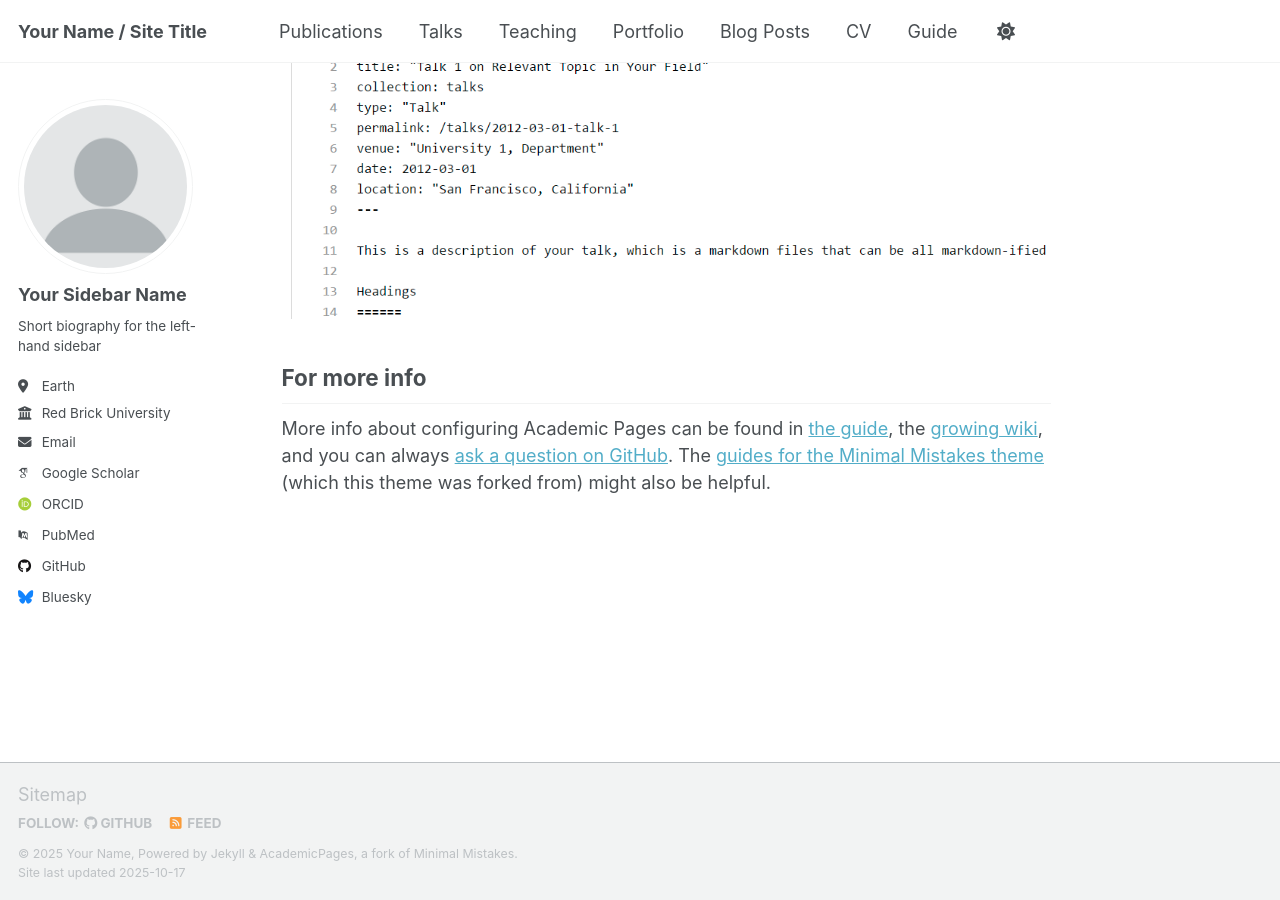
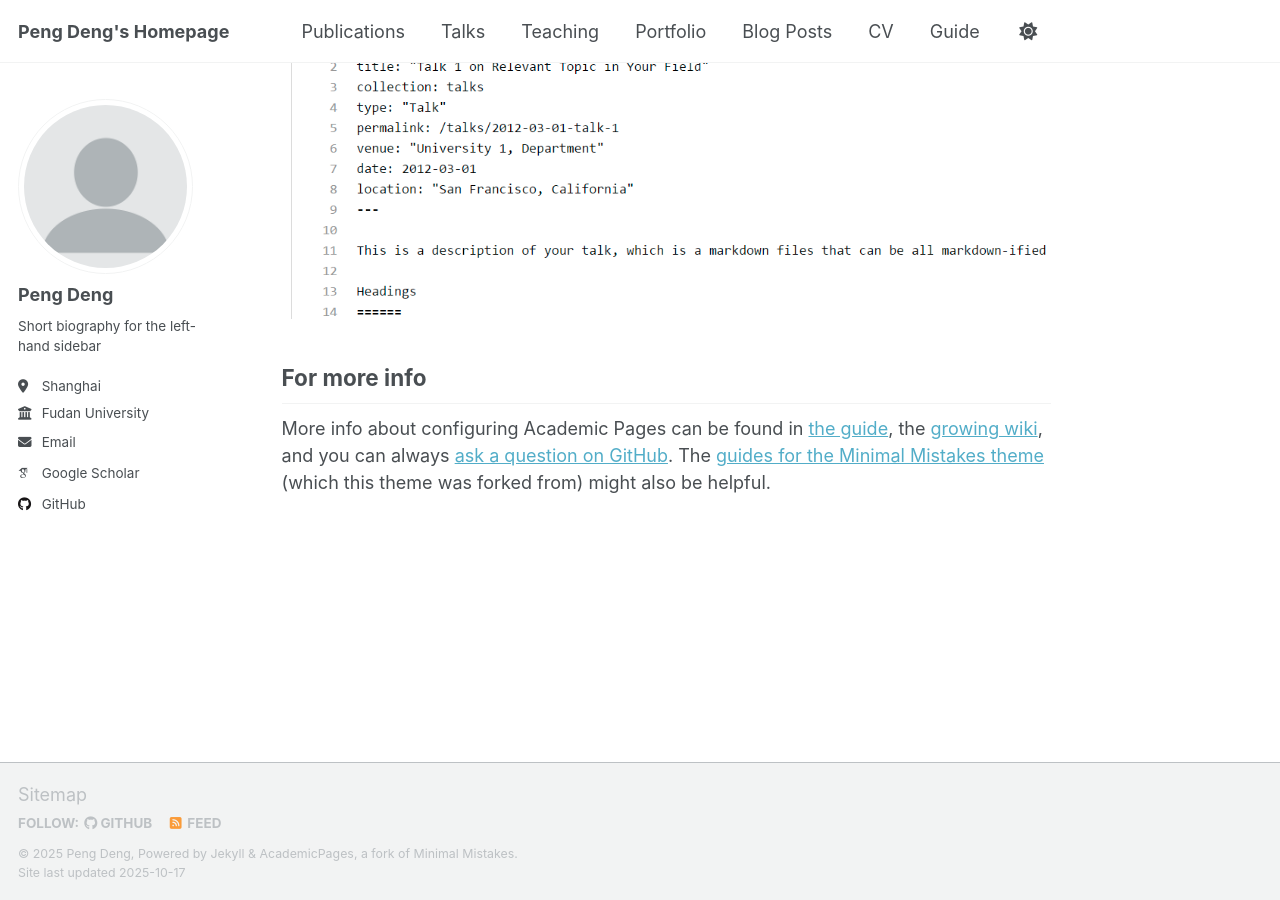
Before and after one commit to pengxdeng/pengxdeng.github.io, a Jekyll site: the page built from _pages/about.md, in a window 1280 px wide and 900 px high, scrolled down 2880 px. Built offline with Jekyll 4.4.1, drawn with Linux system fonts in a browser that asks for light colours; some web fonts are replaced; a script that is not in the unit is left out.

Commit message:
Update _config.yml

```diff
--- a/_config.yml
+++ b/_config.yml
@@ -9,14 +9,14 @@
 # Basic Site Settings
 locale                   : "en-US"
 site_theme               : "default" # Currently available options are "default", "air"
-title                    : "Your Name / Site Title"
+title                    : "Peng Deng's Homepage"
 title_separator          : "-"
-name                     : &name "Your Name"
-description              : &description "Your Name's academic portfolio"   # Update this with a general description of your site, this is the default if not overridden by a page
-url                      : https://academicpages.github.io # The base hostname & protocol for your site e.g. "https://[your GitHub username].github.io",
+name                     : &name "Peng Deng"
+description              : &description "PhD Student at Fudan University"   # Update this with a general description of your site, this is the default if not overridden by a page
+url                      : https://pengxdeng.github.io # The base hostname & protocol for your site e.g. "https://[your GitHub username].github.io",
                                                            # or if you already have some other page hosted on Github then use "https://[your GitHub username].github.io/[Your Repo Name]"
 baseurl                  : "" # the subpath of your site, e.g. "/blog"
-repository               : "academicpages/academicpages.github.io"
+repository               : "pengxdeng.github.io"
 
 # Site Author - The following control what appear as part of the author content on the side bar.
 #               If a field is blank the icon and link will not appear, otherwise it will be shown.
@@ -24,23 +24,23 @@ repository               : "academicpages/academicpages.github.io"
 author:
   # Biographic information
   avatar           : "profile.png"
-  name             : "Your Sidebar Name"
+  name             : "Peng Deng"
   pronouns         : # example: "she/her"
   bio              : "Short biography for the left-hand sidebar"
-  location         : "Earth"
-  employer         : "Red Brick University"
+  location         : "Shanghai"
+  employer         : "Fudan University"
   uri              : # URL
-  email            : "none@example.org"
+  email            : "pdeng21@m.fudan.edu.cn"
 
   # Academic websites
   academia         : # URL
   arxiv            : # URL - Update with the correct link to your profile
-  googlescholar    : "https://scholar.google.com/citations?user=PS_CX0AAAAAJ"
+  googlescholar    : "https://scholar.google.com/citations?user=S9eAfNYAAAAJ&hl=en&oi=sra"
   inspire-hep      : # URL
   impactstory      : # URL
-  orcid            : "http://orcid.org/yourorcidurl"
+  orcid            : #
   semantic         : # URL
-  pubmed           : "https://www.ncbi.nlm.nih.gov/pubmed/?term=john+snow"
+  pubmed           : #
   researchgate     : # URL
   scopus           : # URL
 
@@ -48,13 +48,13 @@ author:
   bitbucket        : # Username - Update with your username on the site
   codepen          : # Username
   dribbble         : # Username
-  github           : "academicpages"
+  github           : "pengxdeng"
   kaggle           : # Username
   stackoverflow    : # User number or user number and name (i.e., use "1" or "1/jeff-atwood")
 
   # Social media
   artstation       : # Username
-  bluesky          : "bsky.app" # Replace this with you Bluesky username
+  bluesky          : #
   facebook         : # Username
   flickr           : # Username
   foursquare       : # Username
```
